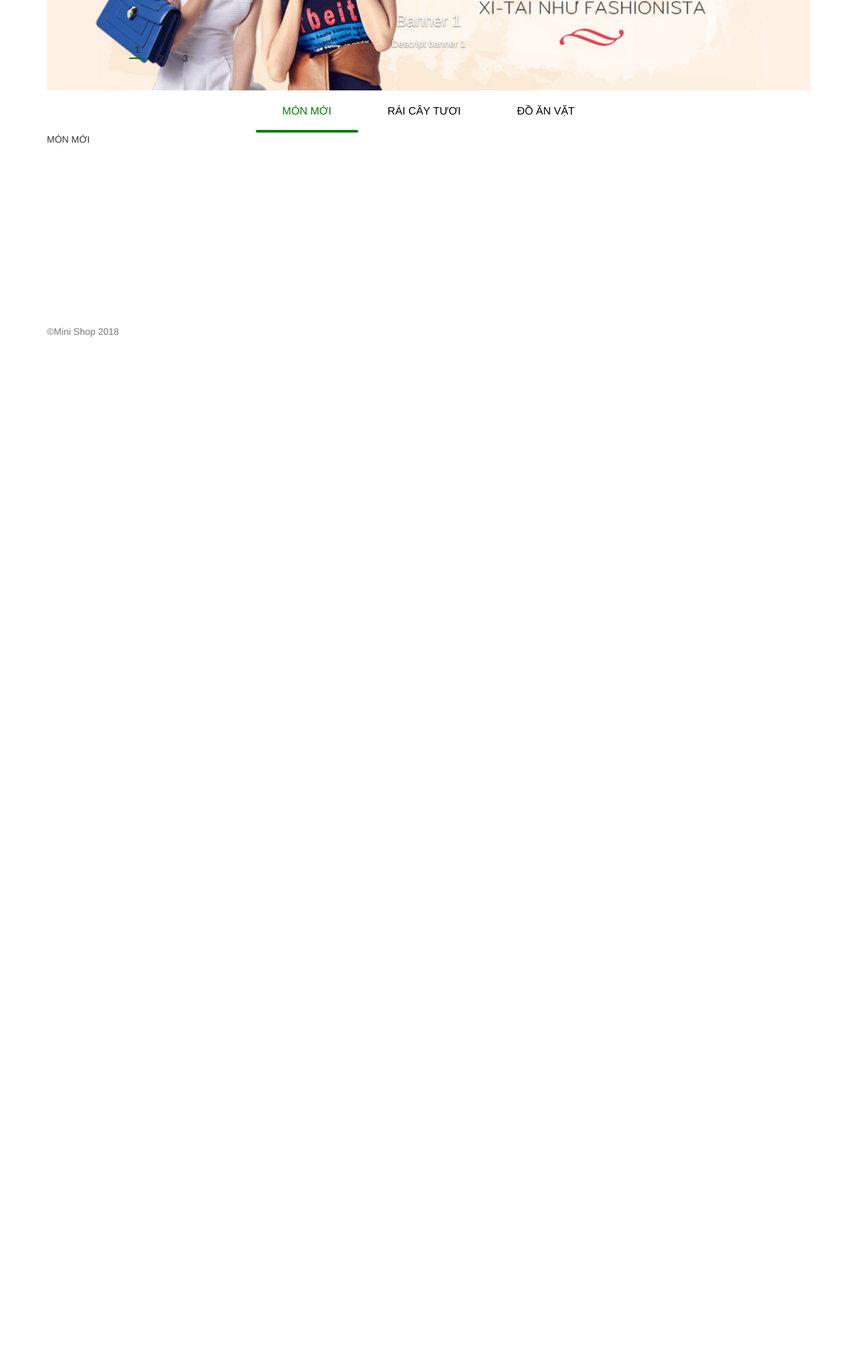
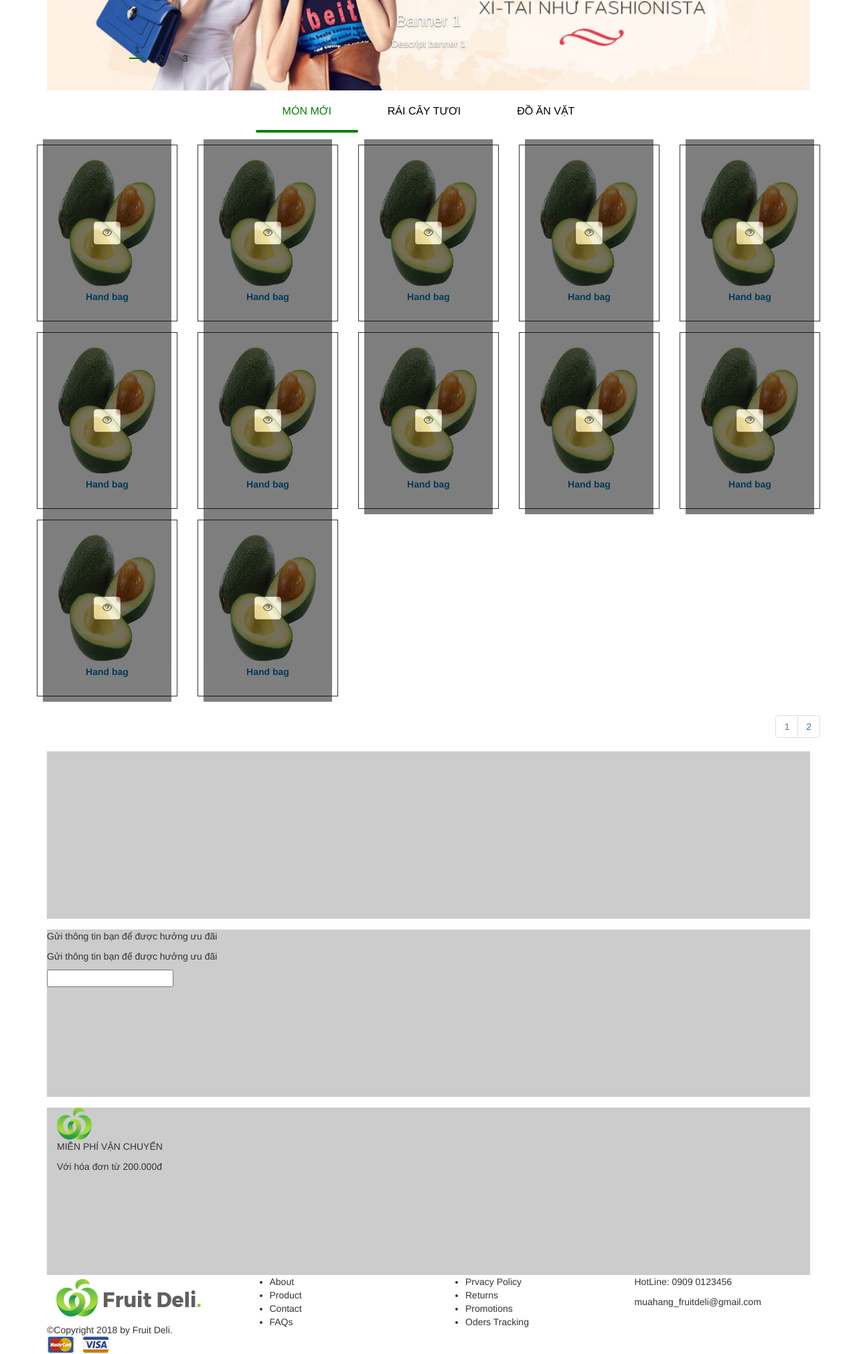
Before and after one commit to Jimmy-Huynh/fruit_shop, a PHP site: page /fruit_shop/ in a window 1280 px wide. Shown: the part 275-2297 px from the top of the page at 67% size. Before the commit the page ends 778 px from the top, so only its background shows below. Run offline with PHP 8.4, Linux system fonts and the light colour scheme.

Commit message:
update layout

```diff
--- a/public/css/home.css
+++ b/public/css/home.css
@@ -28,7 +28,7 @@
     opacity: 0.5;
     overflow: hidden;
     width: 80%;
-    height: 0;
+    height: 100%;
     transition: .5s ease;
 }
 
--- a/view/home/index.php
+++ b/view/home/index.php
@@ -63,9 +63,7 @@
 
     <!-- Tab panes -->
     <div class="tab-content">
-        <div role="tabpanel" class="tab-pane active" id="home">MÓN MỚI</div>
-        <div role="tabpanel" class="tab-pane" id="profile">TRÁI CÂY TƯƠI</div>
-        <div role="tabpanel" class="tab-pane" id="messages">
+        <div role="tabpanel" class="tab-pane active" id="home">
             <div class="row" style="margin-top: 10px;">
                 <?php
                 $count = 0;
@@ -78,6 +76,12 @@
                         <div style="border: 1px solid; padding-left: 8px; padding-right: 8px; padding-top: 16px; padding-bottom: 16px;">
                             <img src="<?php echo $value['image']; ?>" width="150" height="200" class="center-img"/>
                             <p style="text-align: center; font-weight: bold; color: #0076ad;"><?php echo $value['name']; ?></p>
+                            <div class="overlay">
+                                <div class="text">
+                                    <button class="like btn btn-default" type="button">
+                                        <span class="glyphicon glyphicon-eye-open"></span></button></div>
+                                <!--<img src="public/img/cart.png" width="40" height="40" class="center-img"/>-->
+                            </div>
                         </div>
 
                     </div>
@@ -104,6 +108,34 @@
                 </ul>
             </div>
         </div>
+        <div role="tabpanel" class="tab-pane" id="profile">TRÁI CÂY TƯƠI</div>
+        <div role="tabpanel" class="tab-pane" id="messages">
+
+        </div>
     </div>
 
 </div>
+
+
+<div style="min-height: 250px; width: 100%; background-color: #ccc;">
+
+</div>
+<div style="min-height: 250px; width: 100%; background-color: #ccc; margin-top: 16px;">
+    <p>Gửi thông tin bạn để được hưởng ưu đãi</p>
+    <p>Gửi thông tin bạn để được hưởng ưu đãi</p>
+    <input type="text" />
+</div>
+<div style="min-height: 250px; width: 100%; background-color: #ccc; margin-top: 16px;">
+    <div class="col-lg-3" style="display: inline-block;">
+        <img src="<?php echo SITE_ROOT; ?>public/img/logo.png" style="width: 52px; height: 48px; display: inline-block" alt="Logo">
+        <span>
+            <p>MIỄN PHÍ VẬN CHUYỂN</p>
+            <p>Với hóa đơn từ 200.000đ</p>
+        </span>
+    </div>
+    <div class="col-lg-3">
+
+    </div>
+    <div class="col-lg-3"></div>
+    <div class="col-lg-3"></div>
+</div>
--- a/view/layout/navfooter.inc.php
+++ b/view/layout/navfooter.inc.php
@@ -1,5 +1,31 @@
 <footer class="footer">
     <div class="container">
-        <p class="text-muted">&COPY;Mini Shop <?php echo date("Y");?></p>
+        <div class="row">
+            <div class="col-lg-3">
+                <img src="<?php echo SITE_ROOT; ?>public/img/logo2.png" alt="Logo">
+                &COPY;Copyright 2018 by Fruit Deli.
+                <img src="<?php echo SITE_ROOT; ?>public/img/visa.png" alt="Logo">
+            </div>
+            <div class="col-lg-3">
+                <ul>
+                    <li>About</li>
+                    <li>Product</li>
+                    <li>Contact</li>
+                    <li>FAQs</li>
+                </ul>
+            </div>
+            <div class="col-lg-3">
+                <ul>
+                    <li>Prvacy Policy</li>
+                    <li>Returns</li>
+                    <li>Promotions</li>
+                    <li>Oders Tracking</li>
+                </ul>
+            </div>
+            <div class="col-lg-3">
+                <p>HotLine: 0909 0123456</p>
+                <p>muahang_fruitdeli@gmail.com</p>
+            </div>
+        </div>
     </div>
 </footer>
```
Also changed, not shown: public/img/logo2.png (added), public/img/visa.png (added).
